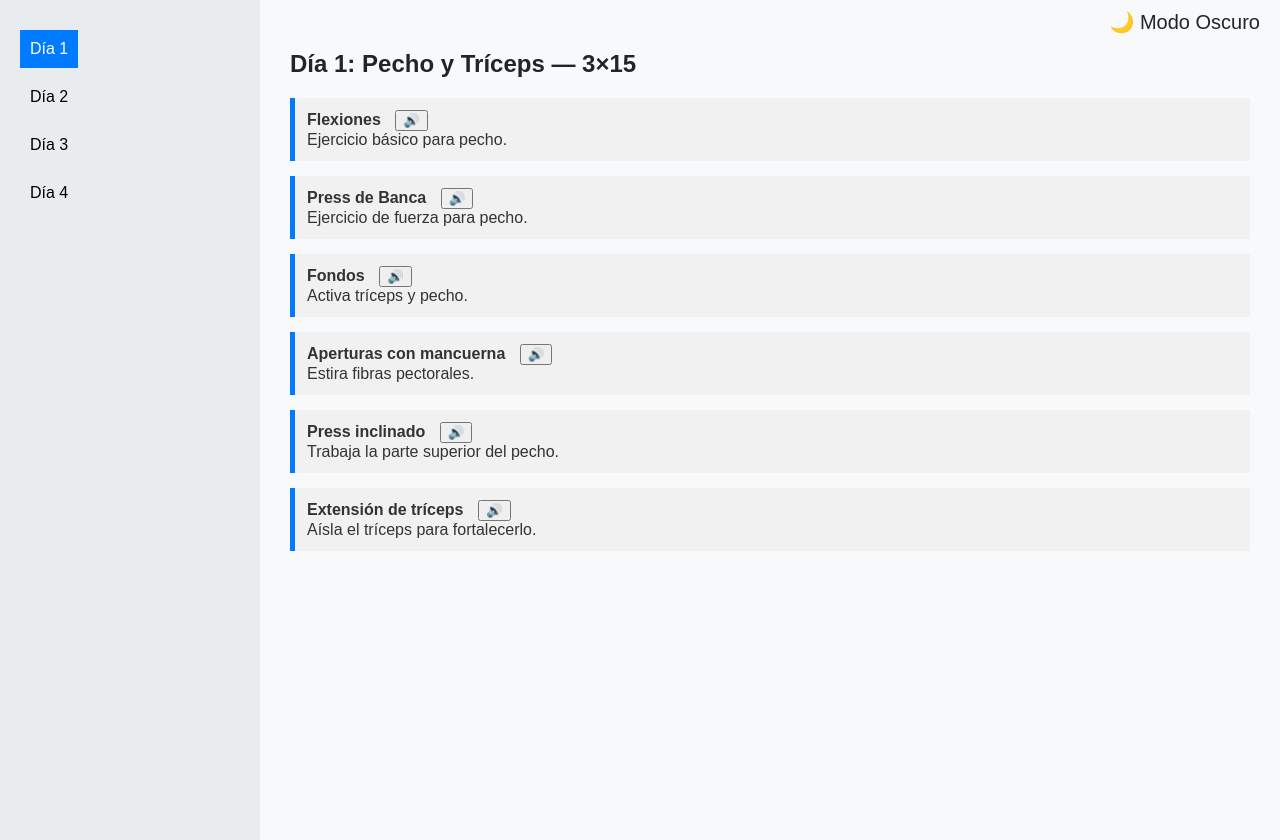
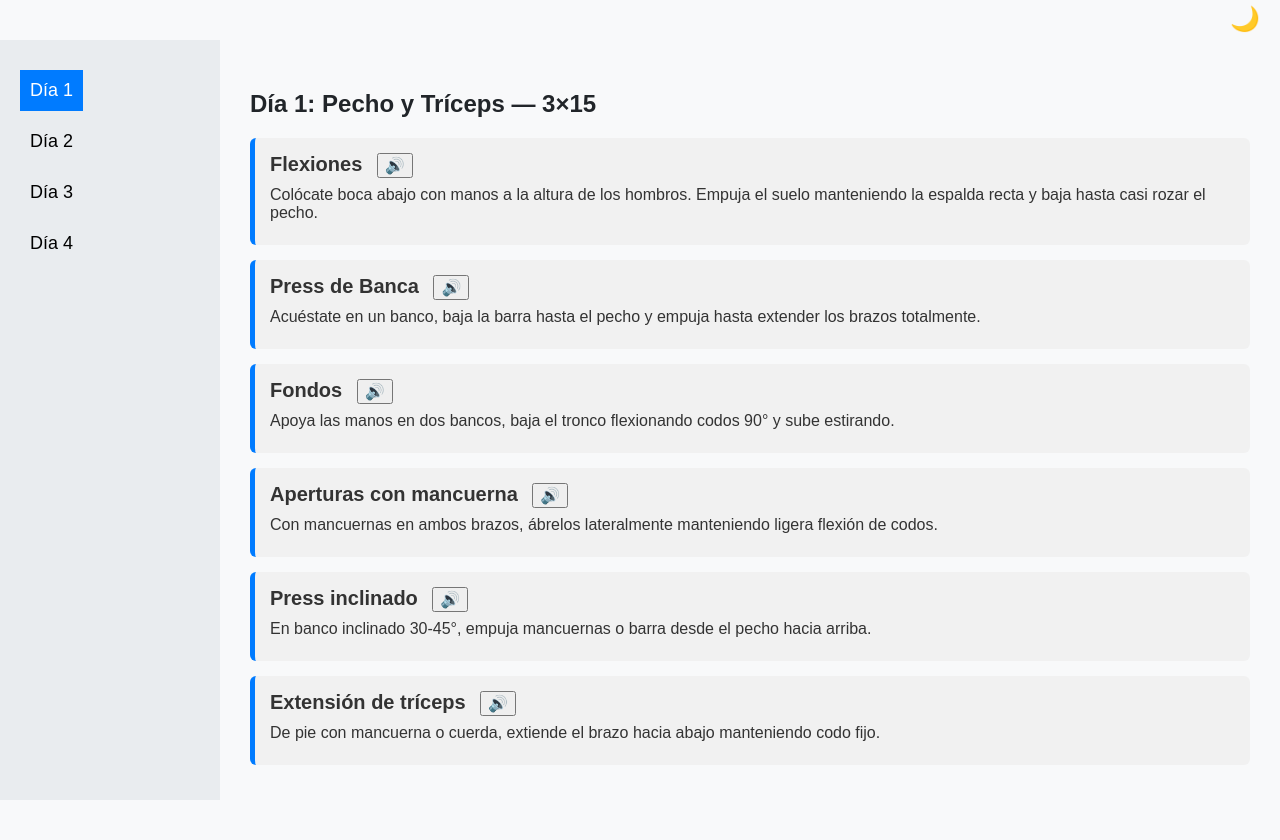
Before and after one commit to luismiquel/-app-de-fitness, a plain HTML site: page index.html in a window 1280 px wide. After the commit the page ends 800 px from the top, so only its background shows below. Drawn offline with Linux system fonts and the light colour scheme.

Commit message:
Update index.html

```diff
--- a/index.html
+++ b/index.html
@@ -3,7 +3,7 @@
 <head>
   <meta charset="UTF-8" />
   <meta name="viewport" content="width=device-width, initial-scale=1.0" />
-  <title>Rutina de Ejercicios</title>
+  <title>Rutina de Ejercicios Detallada</title>
   <style>
     :root {
       --bg-light: #f8f9fa;
@@ -33,13 +33,16 @@
 
     .container {
       display: flex;
+      height: calc(100vh - 40px);
+      margin-top: 40px;
     }
 
     .sidebar {
       width: 220px;
       background: var(--sidebar-bg);
       padding: 20px;
-      height: 100vh;
+      height: 100%;
+      box-sizing: border-box;
     }
 
     body.dark .sidebar {
@@ -55,7 +58,12 @@
       border: none;
       text-align: left;
       cursor: pointer;
-      font-size: 16px;
+      font-size: 18px;
+      transition: background 0.2s;
+    }
+
+    .day-btn:hover {
+      background: rgba(0,0,0,0.05);
     }
 
     .day-btn.active {
@@ -70,14 +78,16 @@
     .content {
       flex: 1;
       padding: 30px;
+      overflow-y: auto;
     }
 
     .ejercicio {
       margin: 15px 0;
-      padding: 12px;
+      padding: 15px;
       border-left: 5px solid var(--primary);
       background: #f1f1f1;
       color: #333;
+      border-radius: 6px;
     }
 
     body.dark .ejercicio {
@@ -85,77 +95,88 @@
       color: #eee;
     }
 
-    .modo-oscuro {
-      position: fixed;
-      top: 10px;
-      right: 20px;
-      cursor: pointer;
+    .ejercicio strong {
       font-size: 20px;
+    }
+
+    .ejercicio p {
+      margin: 8px 0;
+      font-size: 16px;
     }
 
     .ejercicio button {
       margin-left: 10px;
+      font-size: 16px;
+      cursor: pointer;
+    }
+
+    .modo-oscuro {
+      position: fixed;
+      top: 5px;
+      right: 20px;
+      cursor: pointer;
+      font-size: 24px;
     }
   </style>
 </head>
 <body>
-  <div class="modo-oscuro" onclick="toggleDarkMode()">🌙 Modo Oscuro</div>
+  <div class="modo-oscuro" onclick="toggleDarkMode()">🌙</div>
+
   <div class="container">
     <div class="sidebar">
-      <button class="day-btn active" onclick="mostrarDia(1)">Día 1</button>
-      <button class="day-btn" onclick="mostrarDia(2)">Día 2</button>
-      <button class="day-btn" onclick="mostrarDia(3)">Día 3</button>
-      <button class="day-btn" onclick="mostrarDia(4)">Día 4</button>
+      <button class="day-btn active" onclick="mostrarDia(1)">Día 1</button>
+      <button class="day-btn" onclick="mostrarDia(2)">Día 2</button>
+      <button class="day-btn" onclick="mostrarDia(3)">Día 3</button>
+      <button class="day-btn" onclick="mostrarDia(4)">Día 4</button>
     </div>
-    <div class="content" id="contenido">
-      <!-- Ejercicios renderizados aquí -->
-    </div>
+
+    <div class="content" id="contenido"></div>
   </div>
 
   <script>
     const rutina = {
       1: {
-        titulo: "Día 1: Pecho y Tríceps — 3×15",
+        titulo: "Día 1: Pecho y Tríceps — 3×15",
         ejercicios: [
-          ["Flexiones", "Ejercicio básico para pecho."],
-          ["Press de Banca", "Ejercicio de fuerza para pecho."],
-          ["Fondos", "Activa tríceps y pecho."],
-          ["Aperturas con mancuerna", "Estira fibras pectorales."],
-          ["Press inclinado", "Trabaja la parte superior del pecho."],
-          ["Extensión de tríceps", "Aísla el tríceps para fortalecerlo."]
+          ["Flexiones", "Colócate boca abajo con manos a la altura de los hombros. Empuja el suelo manteniendo la espalda recta y baja hasta casi rozar el pecho."],
+          ["Press de Banca", "Acuéstate en un banco, baja la barra hasta el pecho y empuja hasta extender los brazos totalmente."],
+          ["Fondos", "Apoya las manos en dos bancos, baja el tronco flexionando codos 90° y sube estirando."],
+          ["Aperturas con mancuerna", "Con mancuernas en ambos brazos, ábrelos lateralmente manteniendo ligera flexión de codos."],
+          ["Press inclinado", "En banco inclinado 30‑45°, empuja mancuernas o barra desde el pecho hacia arriba."],
+          ["Extensión de tríceps", "De pie con mancuerna o cuerda, extiende el brazo hacia abajo manteniendo codo fijo."]
         ]
       },
       2: {
-        titulo: "Día 2: Espalda y Bíceps — 4×20",
+        titulo: "Día 2: Espalda y Bíceps — 4×20",
         ejercicios: [
-          ["Remo con barra", "Ejercicio para fortalecer toda la espalda."],
-          ["Jalón al pecho", "Enfocado en dorsales."],
-          ["Peso muerto", "Fortalece la espalda baja."],
-          ["Curl de bíceps", "Aísla los bíceps."],
-          ["Martillo", "Trabaja el braquiorradial y el bíceps."],
-          ["Dominadas", "Ejercicio completo para espalda y brazos."]
+          ["Remo con barra", "Inclínate ligeramente, espalda recta, tira de la barra hasta el abdomen controlando al bajar."],
+          ["Jalón al pecho", "Sentado, agarra la barra ancha y llévala al pecho mientras retraes omóplatos."],
+          ["Peso muerto", "Con barra en suelo, baja caderas, espalda recta y sube manteniendo la barra cerca del cuerpo."],
+          ["Curl bíceps", "De pie con mancuernas, flexiona el brazo hacia el hombro manteniendo codo fijo."],
+          ["Curl martillo", "Como curl tradicional, pero con mango neutro, elevando con antebrazo."],
+          ["Dominadas", "Cuélgate con agarre ancho y tira del cuerpo hacia arriba hasta que la barbilla sobrepase la barra."]
         ]
       },
       3: {
-        titulo: "Día 3: Piernas y Glúteos — 5×25",
+        titulo: "Día 3: Piernas y Glúteos — 5×25",
         ejercicios: [
-          ["Sentadillas", "Básico para cuádriceps y glúteos."],
-          ["Zancadas", "Trabaja piernas y estabilidad."],
-          ["Prensa", "Aísla cuádriceps y glúteos."],
-          ["Peso muerto rumano", "Enfocado en isquiotibiales y glúteos."],
-          ["Elevación de talones", "Trabaja los gemelos."],
-          ["Puente de glúteo", "Activa y fortalece los glúteos."]
+          ["Sentadillas", "Con pies al ancho de hombros, baja caderas como si fueras a una silla y sube manteniendo espalda recta."],
+          ["Zancadas", "Paso hacia adelante, baja rodillas a 90° y extiende para volver a posición inicial."],
+          ["Prensa de piernas", "Empuja la plataforma con pies al ancho de hombros sin bloquear rodillas."],
+          ["Peso muerto rumano", "Con piernas rectas, desciende la barra controlando la bajada, activando isquios."],
+          ["Elevación de talones", "De pie o sentado, sube talones para trabajar gemelos."],
+          ["Puente de glúteo", "Acuéstate, eleva caderas apretando glúteos hasta formar línea recta."]
         ]
       },
       4: {
-        titulo: "Día 4: Hombros y Core — 6×30",
+        titulo: "Día 4: Hombros y Core — 6×30",
         ejercicios: [
-          ["Press militar", "Empuja mancuernas desde hombros."],
-          ["Elevaciones laterales", "Levantas brazos al lado."],
-          ["Elevaciones frontales", "Levantas brazos al frente."],
-          ["Plancha", "Cuerpo recto sobre antebrazos."],
-          ["Crunch", "Subes tronco hacia rodillas."],
-          ["Bicicleta abdominal", "Tocas codo contrario rodilla."]
+          ["Press militar", "Sentado o de pie, empuja mancuernas desde los hombros hasta estirar los brazos."],
+          ["Elevaciones laterales", "De pie, levanta brazos lateralmente hasta el nivel de los hombros."],
+          ["Elevaciones frontales", "Levanta brazos al frente hasta la altura de los hombros."],
+          ["Plancha", "Sostén tu cuerpo en línea recta sobre antebrazos y pies, apreta el abdomen."],
+          ["Crunch", "Acuéstate, flexiona tronco hacia rodillas sin tirar del cuello."],
+          ["Bicicleta abdominal", "En suelo, rota tronco llevando codo a rodilla opuesta de forma alterna."]
         ]
       }
     };
@@ -167,28 +188,26 @@
       document.querySelectorAll(".day-btn")[dia - 1].classList.add("active");
 
       contenido.innerHTML = `<h2>${datos.titulo}</h2>`;
-      datos.ejercicios.forEach(([nombre, descripcion]) => {
+      datos.ejercicios.forEach(([nombre, desc]) => {
         contenido.innerHTML += `
           <div class="ejercicio">
             <strong>${nombre}</strong>
-            <button onclick="leer('${descripcion}')">🔊</button>
-            <div>${descripcion}</div>
-          </div>
-        `;
+            <button onclick="leer('${desc}')">🔊</button>
+            <p>${desc}</p>
+          </div>`;
       });
     }
 
     function leer(texto) {
-      const speech = new SpeechSynthesisUtterance(texto);
-      speech.lang = 'es-ES';
-      window.speechSynthesis.speak(speech);
+      const msg = new SpeechSynthesisUtterance(texto);
+      msg.lang = 'es-ES';
+      window.speechSynthesis.speak(msg);
     }
 
     function toggleDarkMode() {
       document.body.classList.toggle("dark");
     }
 
-    // Cargar Día 1 por defecto
     mostrarDia(1);
   </script>
 </body>
```
